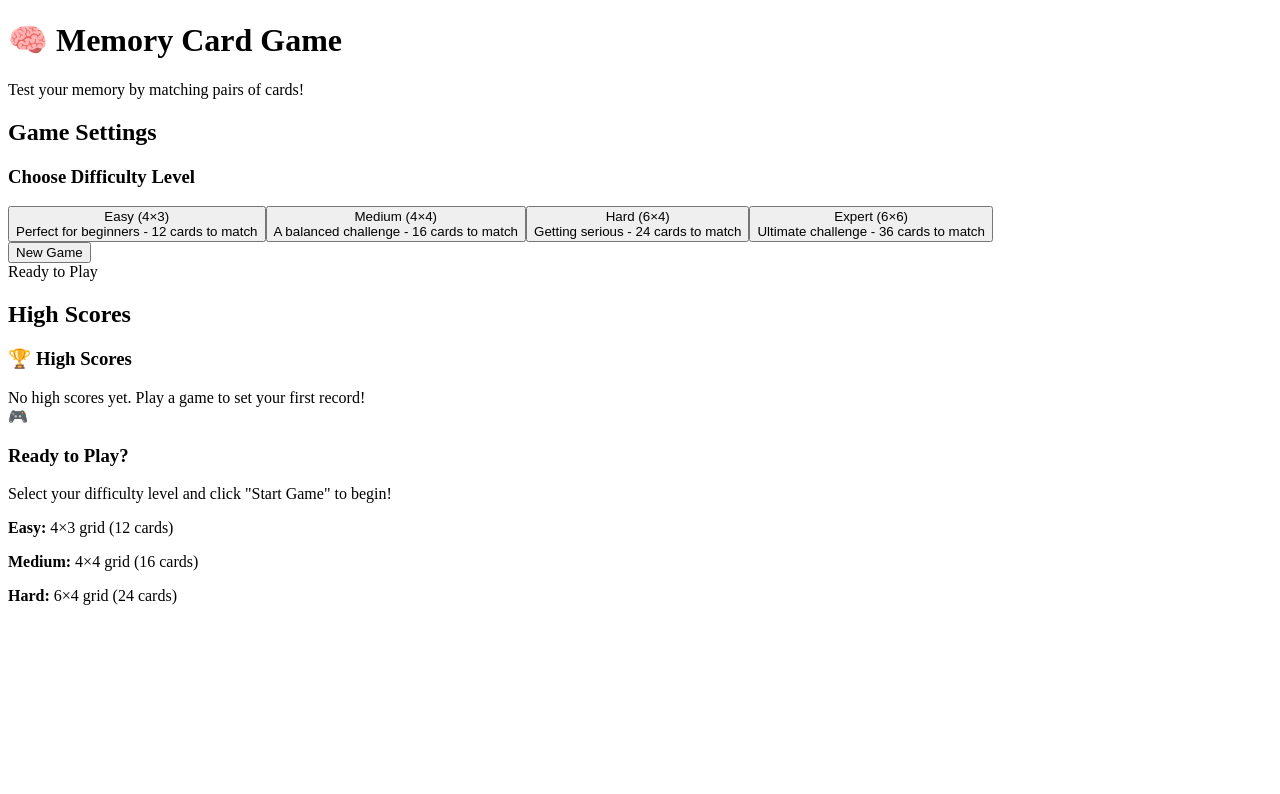
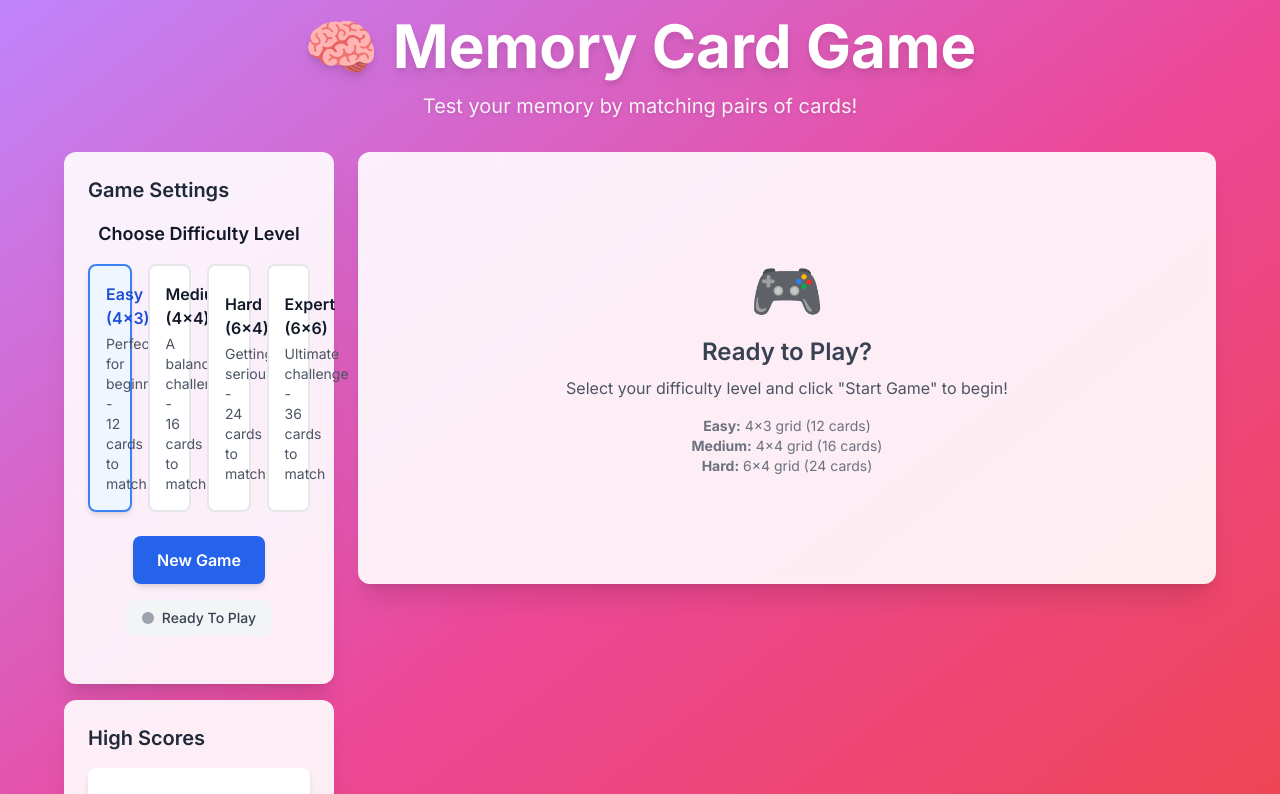
Before and after one commit to cosmic-community/memory-card-matching-game, a Next.js app: page / in a window 1280 px wide. Shown: the top 794 px of the page. Built offline with nearby package versions, Linux system fonts and the light colour scheme.

Commit message:
Add missing root layout file to fix Next.js 15 deployment error

```diff
--- /dev/null
+++ b/app/layout.tsx
@@ -0,0 +1,29 @@
+import type { Metadata } from 'next'
+import { Inter } from 'next/font/google'
+import './globals.css'
+
+const inter = Inter({ subsets: ['latin'] })
+
+export const metadata: Metadata = {
+  title: 'Memory Card Matching Game',
+  description: 'A fun and challenging memory card matching game built with Next.js',
+  keywords: ['memory game', 'card matching', 'brain training', 'puzzle game'],
+  authors: [{ name: 'Cosmic Community' }],
+  viewport: 'width=device-width, initial-scale=1',
+}
+
+export default function RootLayout({
+  children,
+}: {
+  children: React.ReactNode
+}) {
+  return (
+    <html lang="en">
+      <body className={inter.className}>
+        <main className="min-h-screen bg-gradient-to-br from-purple-400 via-pink-500 to-red-500">
+          {children}
+        </main>
+      </body>
+    </html>
+  )
+}
```
